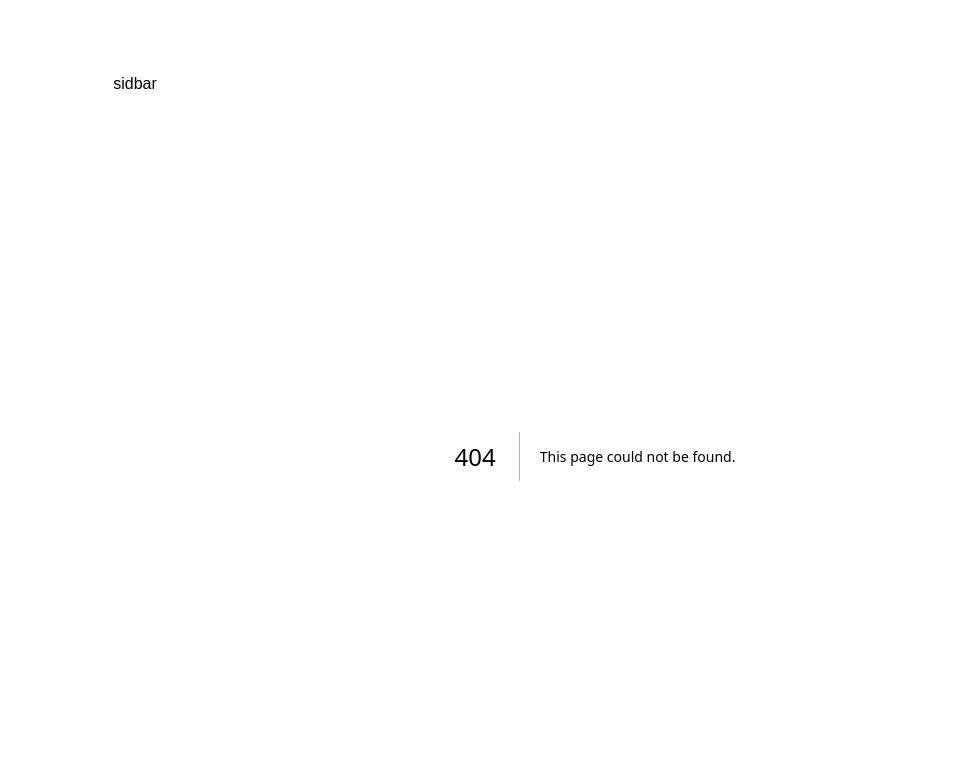
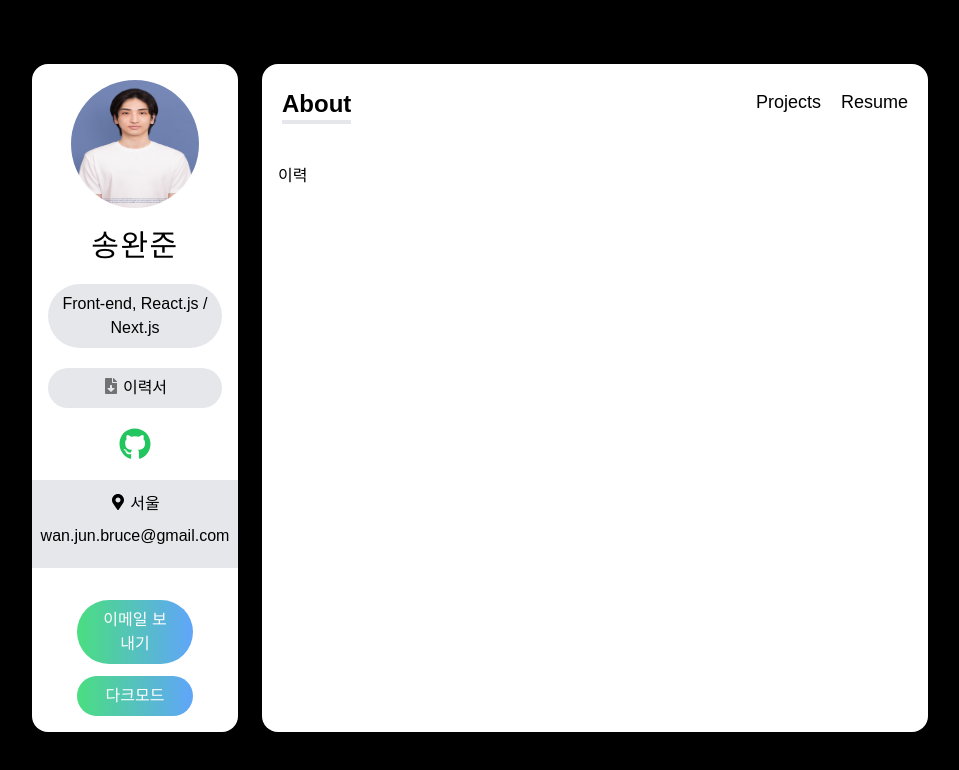
Before and after one commit to natural-nine/nextjs-portfolio, a Next.js app: page /resume in a window 1280 px wide. Before the commit this address had no page. Shown: the top 770 px of the page, without its empty margins (160-1119 px from the left). Built offline with nearby package versions, Linux system fonts and the light colour scheme.

Commit message:
side and navbar

```diff
--- /dev/null
+++ b/components/NavItems.tsx
@@ -0,0 +1,30 @@
+import Link from "next/link";
+import { Dispatch, SetStateAction } from "react";
+
+interface INavTypes {
+  activeItem: string;
+  name: string;
+  setActiveItem: Dispatch<SetStateAction<string>>;
+  route: string;
+}
+
+const NavItems = ({ activeItem, setActiveItem, route, name }: INavTypes) => {
+  return (
+    <>
+      {activeItem !== name && (
+        <Link href={route}>
+          <span
+          className="hover:text-green-200"
+            onClick={() => {
+              setActiveItem(name);
+            }}
+          >
+            {name}
+          </span>
+        </Link>
+      )}
+    </>
+  );
+};
+
+export default NavItems;
--- /dev/null
+++ b/components/Navbar.tsx
@@ -0,0 +1,36 @@
+import Link from "next/link";
+import { useRouter } from "next/router";
+import { useState } from "react";
+import NavItems from "./NavItems";
+
+const Navbar = () => {
+  const [activeItem, setActiveItem] = useState<string>("About");
+
+  return (
+    <div className="flex justify-between px-5 py-3 my-3">
+      <span className="text-xl font-bold border-b-4 md:text-2xl">{activeItem}</span>
+      <div className="flex space-x-5 text-lg">
+        <NavItems
+          activeItem={activeItem}
+          setActiveItem={setActiveItem}
+          route="/"
+          name="About"
+        />
+        <NavItems
+          activeItem={activeItem}
+          setActiveItem={setActiveItem}
+          route="projects"
+          name="Projects"
+        />
+        <NavItems
+          activeItem={activeItem}
+          setActiveItem={setActiveItem}
+          route="resume"
+          name="Resume"
+        />
+      </div>
+    </div>
+  );
+};
+
+export default Navbar;
--- a/components/Sirder.tsx
+++ b/components/Sirder.tsx
@@ -1,5 +1,55 @@
+import { FaGithub, FaMapMarkerAlt, FaFileDownload } from "react-icons/fa";
+
 const Sider = () => {
-
-}
+  return (
+    <div>
+      <img
+        src="/song.webp"
+        alt="avatar"
+        className="w-32 h-32 mx-auto rounded-full"
+      />
+      <h3 className="my-5 text-3xl font-medium tracking-wider">
+        <span>송완준</span>
+      </h3>
+      <p className="justify-center px-3 py-2 my-5 bg-gray-200 rounded-full">
+        Front-end, React.js / Next.js
+      </p>
+      <a
+        className="flex items-center justify-center px-3 py-2 my-5 bg-gray-200 rounded-full"
+        href=""
+        download="name"
+      >
+        <FaFileDownload className="w-4.5 h-4.5 space-x-1 opacity-50 mr-1 mb-1" />
+        이력서
+      </a>
+      <div className="flex justify-center w-9/12 mx-auto my-5 text-green-500 md:w-full">
+        <a href="https://github.com/natural-nine">
+          <FaGithub className="w-8 h-8 cursor-pointer" />
+        </a>
+      </div>
+      <div
+        className="py-3 my-5 bg-gray-200"
+        style={{ marginLeft: "-1rem", marginRight: "-1rem" }}
+      >
+        <div className="flex items-center justify-center space-x-1">
+          <FaMapMarkerAlt className="mb-1" />
+          <span>서울</span>
+        </div>
+        <p className="my-2">wan.jun.bruce@gmail.com</p>
+      </div>
+      <button
+        className="w-8/12 px-5 py-2 my-3 text-white rounded-full focus:outline-none bg-gradient-to-r from-green-400 to-blue-400"
+        onClick={() => {
+          window.open("mailto:wan.jun.bruce@gmail.com");
+        }}
+      >
+        이메일 보내기
+      </button>
+      <button className="w-8/12 px-5 py-2 text-white rounded-full bg-gradient-to-r from-green-400 to-blue-400">
+        다크모드
+      </button>
+    </div>
+  );
+};
 
 export default Sider;
--- a/package.json
+++ b/package.json
@@ -17,6 +17,7 @@
     "next": "13.1.4",
     "react": "18.2.0",
     "react-dom": "18.2.0",
+    "react-icons": "^4.7.1",
     "typescript": "4.9.4"
   },
   "devDependencies": {
--- a/pages/_app.tsx
+++ b/pages/_app.tsx
@@ -1,11 +1,16 @@
+import Navbar from "@/components/Navbar";
+import Sider from "@/components/Sirder";
 import "@/styles/globals.css";
 import type { AppProps } from "next/app";
 
 export default function App({ Component, pageProps }: AppProps) {
   return (
-    <div className="grid grid-cols-12 gap-6 my-14 lg:px-48 px-5" >
-      <div className="lg:col-span-3 p-4 text-center bg-white rounded-2xl col-span-12">sidbar</div>
-      <div className="lg:col-span-9 bg-white rounded-2xl col-span-12">
+    <div className="grid grid-cols-12 gap-6 px-5 my-16 lg:px-48 sm:px-20 md:px-32">
+      <div className="col-span-12 p-4 text-center bg-white lg:col-span-3 rounded-2xl">
+        <Sider />
+      </div>
+      <div className="flex flex-col col-span-12 bg-white lg:col-span-9 rounded-2xl">
+        <Navbar />
         <Component {...pageProps} />
       </div>
     </div>
--- /dev/null
+++ b/pages/projects.tsx
@@ -0,0 +1,5 @@
+const projects = () => {
+  return <div className="p-4">프로젝트</div>;
+};
+
+export default projects;
--- /dev/null
+++ b/pages/resume.tsx
@@ -0,0 +1,5 @@
+const resume = () => {
+  return <div className="p-4">이력</div>;
+};
+
+export default resume;
--- a/tailwind.config.js
+++ b/tailwind.config.js
@@ -6,6 +6,7 @@ module.exports = {
     "./components/**/*.{js,ts,jsx,tsx}",
   ],
   theme: {
+    fontFamily: {},
     extend: {},
   },
   plugins: [],
```
Also changed, not shown: public/song.webp (added), 1 other file (tests, documents, lock files or other folders).
